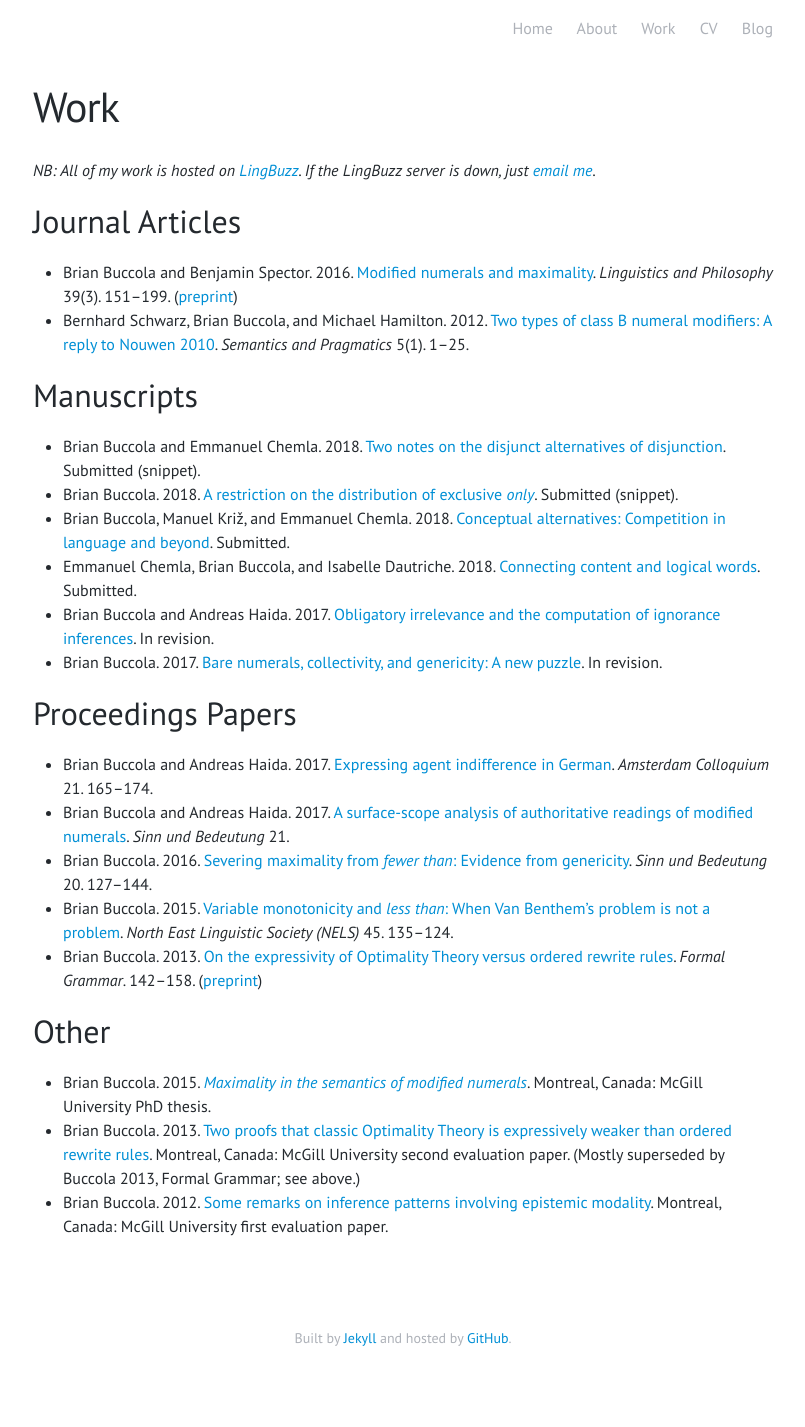
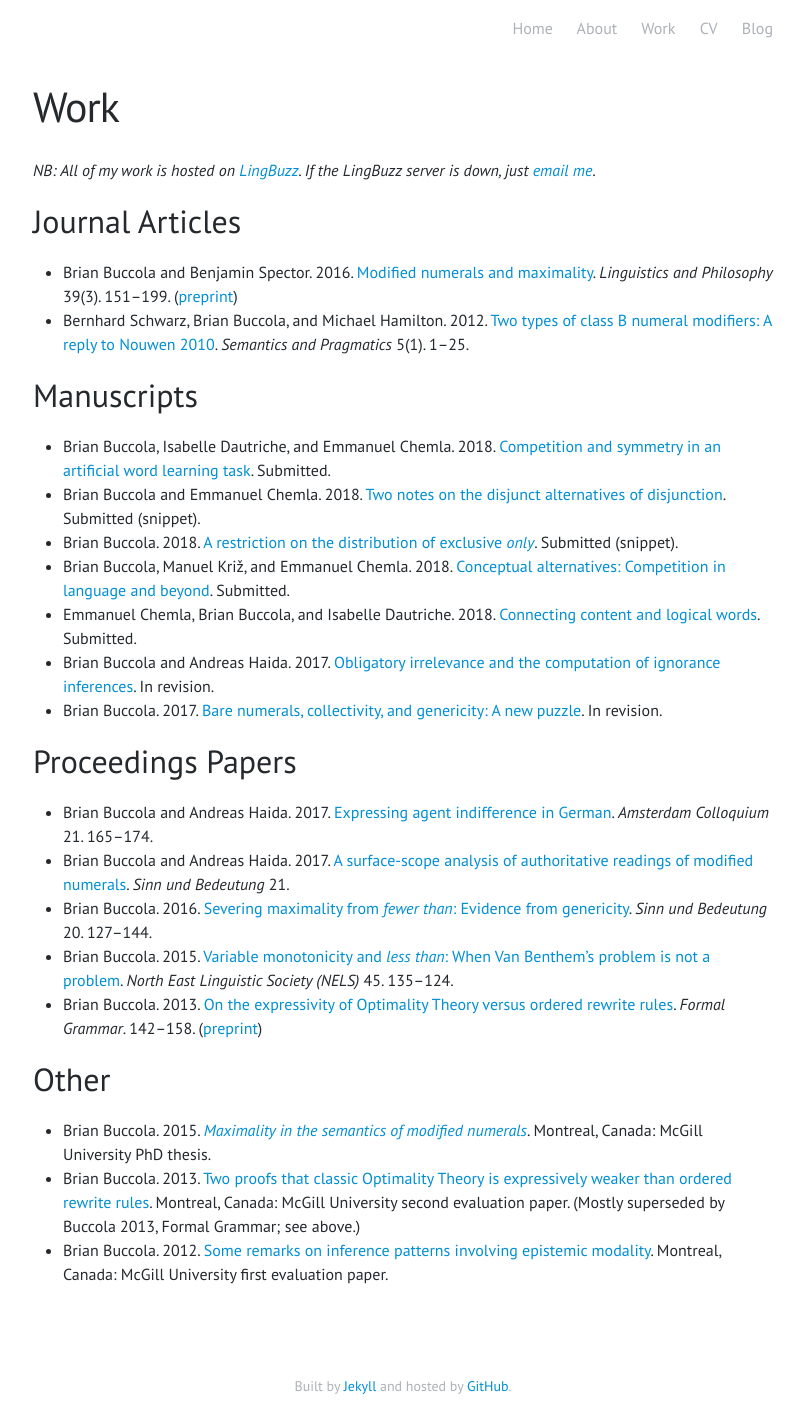
Before and after one commit to brianbuccola/brianbuccola.github.io, a Jekyll site: the page built from work.md, in a window 1280 px wide. Shown: the whole page, without its empty margins (237-1042 px from the left). Built offline with Jekyll 4.4.1, drawn with Linux system fonts in a browser that asks for light colours; some web fonts are replaced; before the commit the page ends 1379 px from its top, so only the background shows below that.

Commit message:
Add competition paper

```diff
--- a/work.md
+++ b/work.md
@@ -21,6 +21,7 @@ redirect_from: /research.html
 
 ## Manuscripts
 
+- Brian Buccola, Isabelle Dautriche, and Emmanuel Chemla. 2018. [Competition and symmetry in an artificial word learning task][competition-lb]. Submitted.
 - Brian Buccola and Emmanuel Chemla. 2018. [Two notes on the disjunct alternatives of disjunction][or-snippet]. Submitted (snippet).
 - Brian Buccola. 2018. [A restriction on the distribution of exclusive *only*][only-snippet]. Submitted (snippet).
 - Brian Buccola, Manuel Križ, and Emmanuel Chemla. 2018. [Conceptual alternatives: Competition in language and beyond][concepts-lb]. Submitted.
@@ -28,6 +29,7 @@ redirect_from: /research.html
 - Brian Buccola and Andreas Haida. 2017. [Obligatory irrelevance and the computation of ignorance inferences][oblig-irrel-lb]. In revision.
 - Brian Buccola. 2017. [Bare numerals, collectivity, and genericity: A new puzzle][bare-num-lb]. In revision.
 
+[competition-lb]: http://ling.auf.net/lingbuzz/003992
 [or-snippet]: http://ling.auf.net/lingbuzz/003967
 [only-snippet]: http://ling.auf.net/lingbuzz/003966
 [concepts-lb]: http://ling.auf.net/lingbuzz/003208
```
